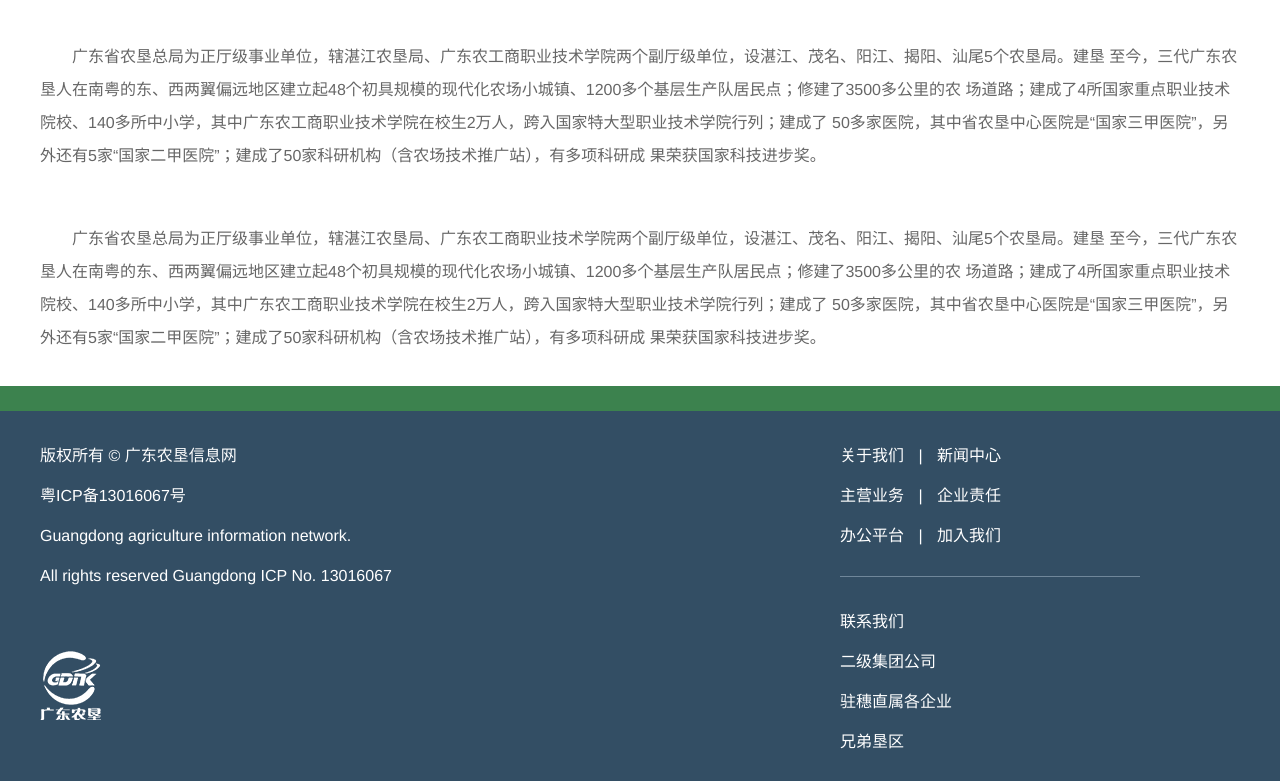
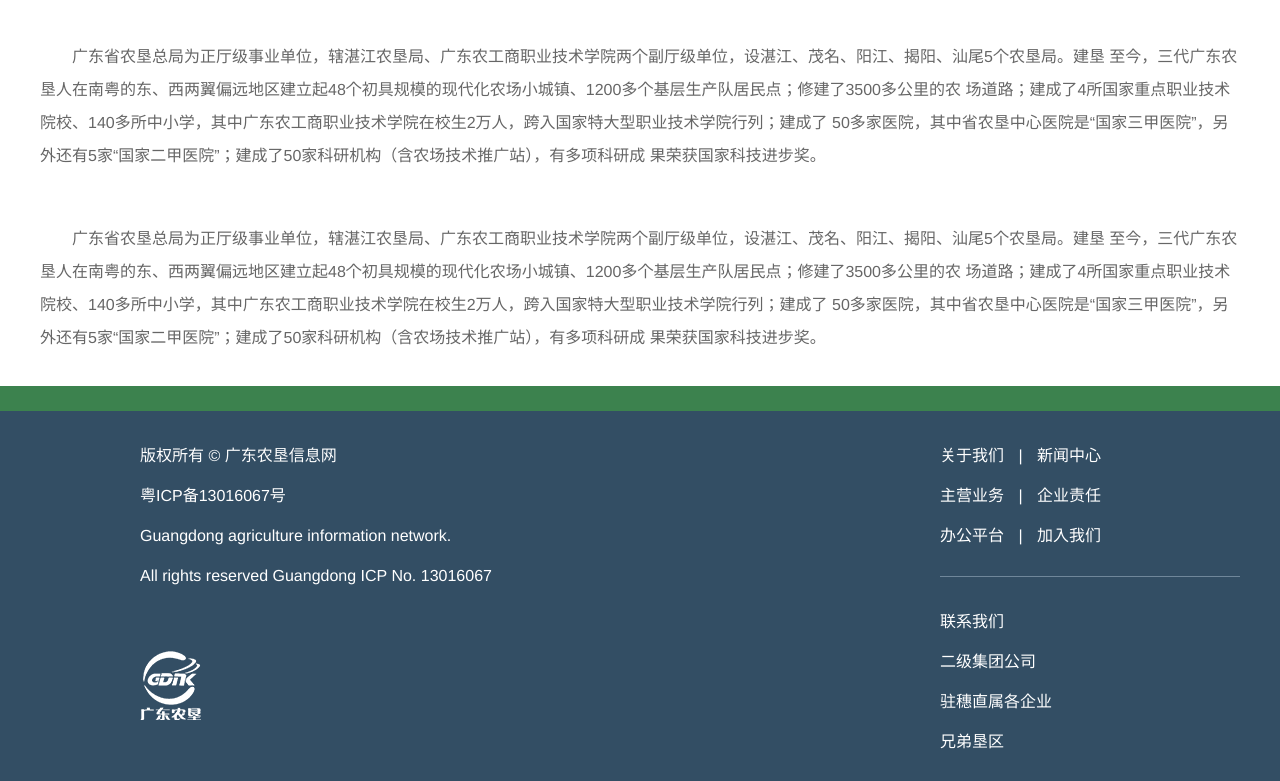
Before and after one commit to openfeibu/nongkenweb, a plain HTML site: page nongken001(08.14)/about.html in a window 1280 px wide. Shown: the part 1814-2595 px from the top of the page. Drawn offline with Linux system fonts and the light colour scheme.

Commit message:
git-svn-id: https://39.108.144.9:8443/svn/nongkenweb@29 085fee2a-fcf7-b84f-be85-21284b92a9ce

```diff
--- a/nongken001(08.14)/about.html
+++ b/nongken001(08.14)/about.html
@@ -199,7 +199,7 @@
     <!-- footer -->
         <div class="footer min-w1200">
             <div class="w1200 fb-center">
-                <div class="fb-left footInfo">
+                <div class="fb-left footInfo footLeft">
                     <dl>
                         <dd>版权所有 © 广东农垦信息网 </dd>
                         <dd>粤ICP备13016067号</dd>
```
Also changed, not shown: nongken001(08.14)/news-detail.html (+1 -1 lines), nongken001(08.14)/news.html (+1 -1 lines).
